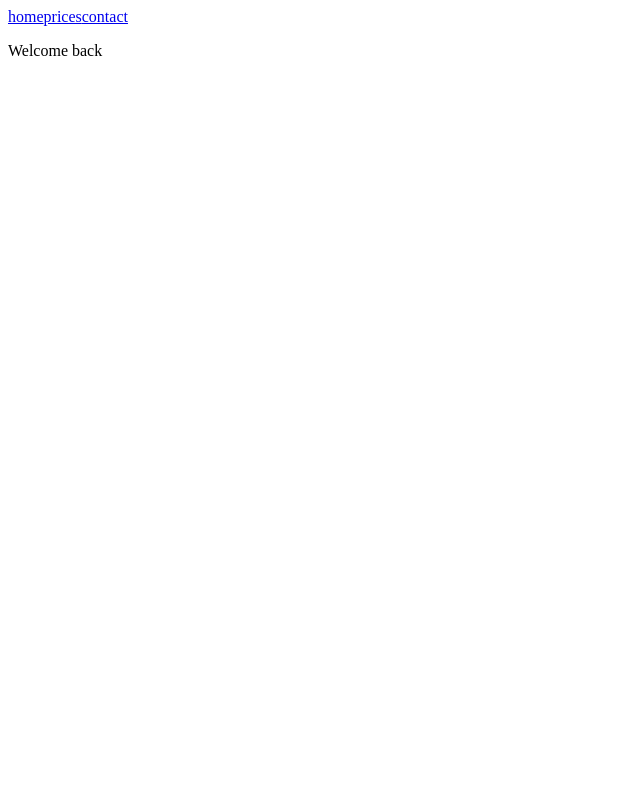
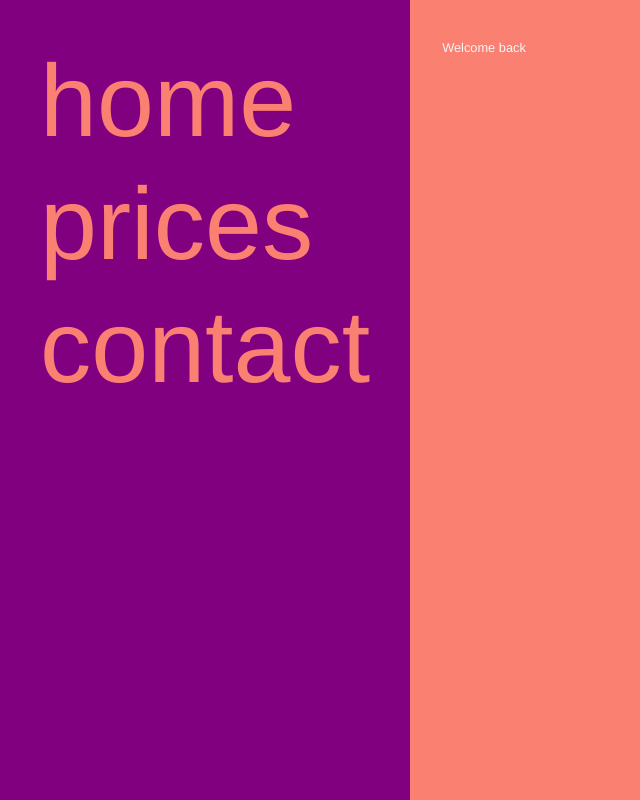
Before and after one commit to paytown/react-list-forms, a React app: page / in a window 1280 px wide. Shown: the whole page, without its empty margins (0-640 px from the left). Built offline with nearby package versions, Linux system fonts and the light colour scheme.

Commit message:
basic styling

```diff
--- /dev/null
+++ b/src/components/App.css
@@ -0,0 +1,11 @@
+.App {
+  background-color: salmon;
+  display: grid;
+  grid-template-columns: 1fr 3fr;
+  grid-column-gap: 2rem;
+
+  p{
+    color: whitesmoke;
+    margin-top: 40px;
+  }
+}
--- a/src/components/App.js
+++ b/src/components/App.js
@@ -1,5 +1,6 @@
 import React, { useState } from 'react';
 import Sidebar from './Sidebar';
+import styles from './App.css';
 
 export default function App(){
   const [selected, updateSelected] = useState('home');
@@ -11,13 +12,13 @@ export default function App(){
   };
 
   return (
-    <div>
+    <div className={styles.App}>
       <Sidebar select={updateSelected}>
         <a onClick={() => updateSelected('home')} href="#">home</a>
         <a onClick={() => updateSelected('prices')} href="#">prices</a>
         <a onClick={() => updateSelected('contact')} href="#">contact</a>
       </Sidebar>
-      <p>{content[selected]}</p>
+      <p className="styles.content">{content[selected]}</p>
     </div>
   );
 }
--- /dev/null
+++ b/src/components/Sidebar.css
@@ -0,0 +1,12 @@
+.Sidebar {
+  padding: 40px;
+  display: flex;
+  flex-direction: column;
+  height: calc(100vh - 80px);
+  background-color: purple;
+
+  a {
+    font-size: 8em;
+    line-height: 1.2em;
+  }
+}
--- a/src/components/Sidebar.js
+++ b/src/components/Sidebar.js
@@ -1,9 +1,10 @@
 import React from 'react';
 import PropTypes from 'prop-types';
+import styles from './Sidebar.css';
 
 function Sidebar({ children }){
   return (
-    <nav>
+    <nav className={styles.Sidebar}>
       {children}
     </nav>
   );
--- a/src/index.js
+++ b/src/index.js
@@ -1,6 +1,7 @@
 import React from 'react';
 import { render } from 'react-dom';
 import App from './components/App';
+import './style.css';
 
 render(
   <App />,
--- /dev/null
+++ b/src/style.css
@@ -0,0 +1,18 @@
+* {
+  margin: 0;
+  padding: 0;
+}
+
+body {
+  font-family: Helvetica, Arial, sans-serif;
+  font-size: .8em;
+}
+
+a {
+  text-decoration: none;
+  color: salmon;
+
+  &:hover {
+    color: whitesmoke;
+  }
+}
```
